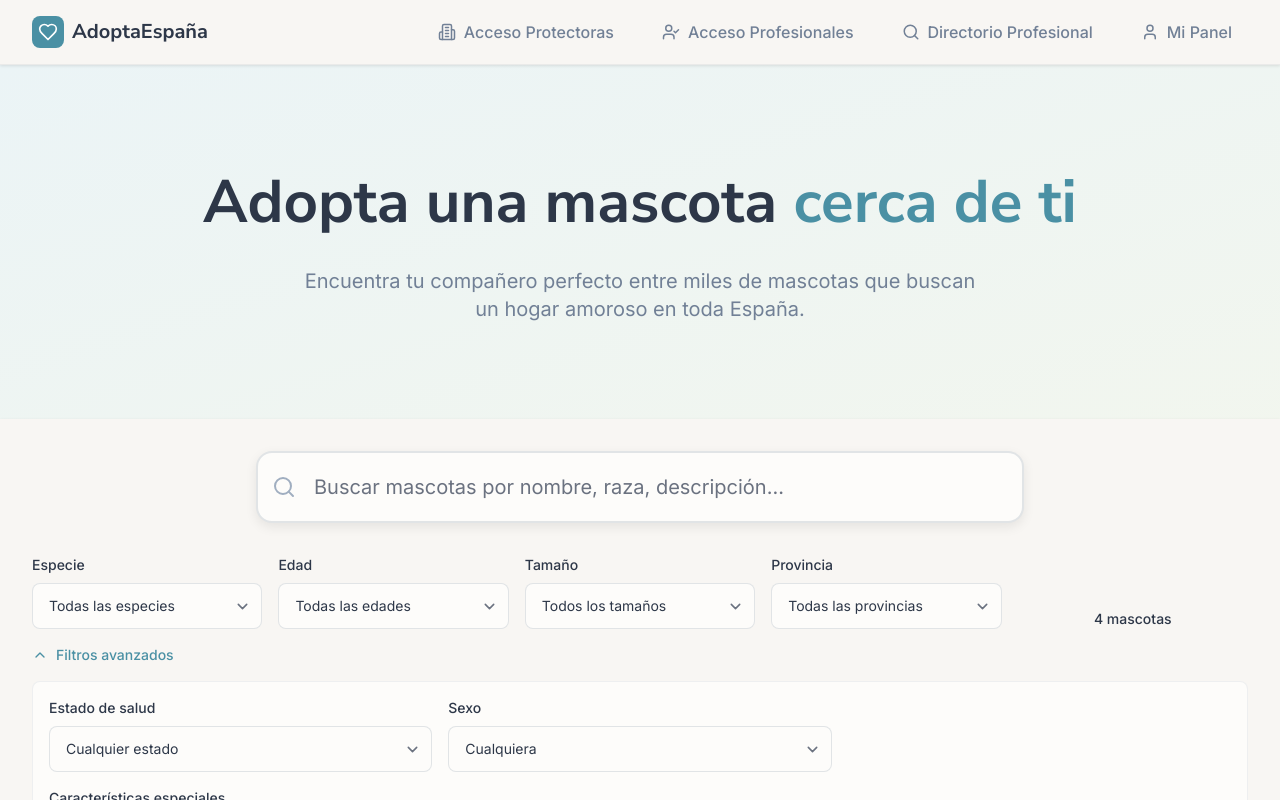
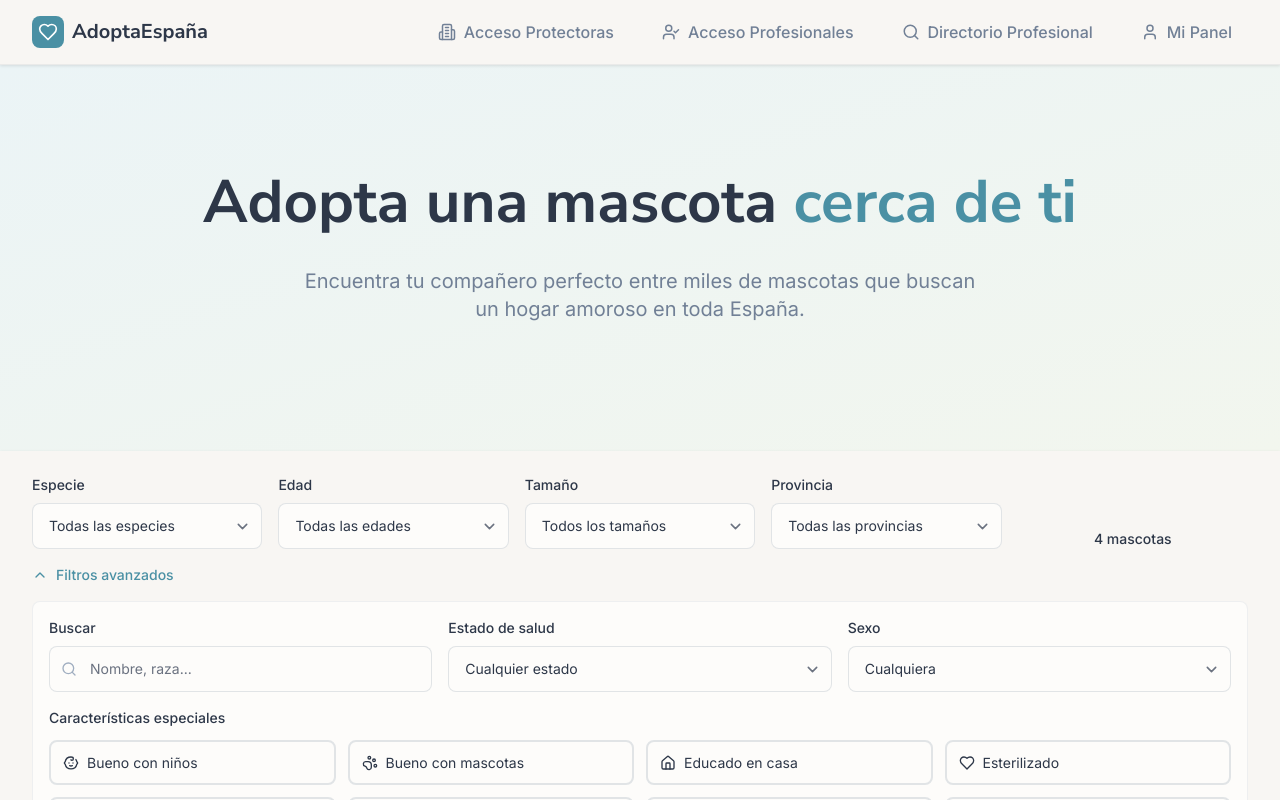
Before and after one commit to migansdr/petadopt, a React (Vite) app: page /public-pet-adoption-homepage in a window 1280 px wide. Both pictures are taken after a click on the button "Filtros avanzados". Shown: the top 800 px of the page. Built offline with nearby package versions, Linux system fonts and the light colour scheme.

Commit message:
Quitar buscador principal de la página de inicio

```diff
--- a/src/pages/public-pet-adoption-homepage/components/AdvancedFilterBar.jsx
+++ b/src/pages/public-pet-adoption-homepage/components/AdvancedFilterBar.jsx
@@ -80,38 +80,10 @@ const AdvancedFilterBar = ({ filters, onFilterChange, resultsCount, onResetFilte
   const availableBreeds = filters.species ? breedOptions[filters.species] || [] : [];
 
   return (
-    <div id="filter-section" className="bg-surface border-b border-border-light shadow-sm sticky top-16 z-30 -mt-8">
+    <div id="filter-section" className="bg-surface border-b border-border-light shadow-sm sticky top-16 z-30">
       <div className="max-w-7xl mx-auto px-4 sm:px-6 lg:px-8">
-        {/* Buscador Principal - Más grande y prominente */}
-        <div className="py-8">
-          <div className="max-w-3xl mx-auto">
-            <div className="relative">
-              <Icon
-                name="Search"
-                size={24}
-                className="absolute left-4 top-1/2 transform -translate-y-1/2 text-text-muted"
-              />
-              <input
-                type="text"
-                placeholder="Buscar mascotas por nombre, raza, descripción..."
-                value={filters.search || ''}
-                onChange={(e) => onFilterChange('search', e.target.value)}
-                className="w-full pl-14 pr-14 py-5 text-xl border-2 border-border rounded-2xl bg-background focus:outline-none focus:ring-2 focus:ring-primary-300 focus:border-primary transition-all duration-200 shadow-md hover:shadow-lg"
-              />
-              {filters.search && (
-                <button
-                  onClick={() => onFilterChange('search', '')}
-                  className="absolute right-4 top-1/2 transform -translate-y-1/2 text-text-muted hover:text-text-primary transition-colors duration-200"
-                >
-                  <Icon name="X" size={24} />
-                </button>
-              )}
-            </div>
-          </div>
-        </div>
-
         {/* Mobile Filter Toggle */}
-        <div className="lg:hidden pb-4">
+        <div className="lg:hidden py-4">
           <button
             onClick={() => setIsExpanded(!isExpanded)}
             className="w-full flex items-center justify-between p-4 bg-background rounded-lg border border-border hover:bg-surface-hover transition-all duration-200"
@@ -136,7 +108,7 @@ const AdvancedFilterBar = ({ filters, onFilterChange, resultsCount, onResetFilte
         </div>
 
         {/* Filter Controls */}
-        <div className={`${isExpanded ? 'block' : 'hidden'} lg:block pb-6`}>
+        <div className={`${isExpanded ? 'block' : 'hidden'} lg:block py-6`}>
           {/* Basic Filters */}
           <div className="grid grid-cols-1 sm:grid-cols-2 lg:grid-cols-4 xl:grid-cols-5 gap-4 mb-4">
             {/* Species */}
@@ -250,6 +222,35 @@ const AdvancedFilterBar = ({ filters, onFilterChange, resultsCount, onResetFilte
           {showAdvanced && (
             <div className="bg-background rounded-lg p-4 border border-border-light space-y-4">
               <div className="grid grid-cols-1 sm:grid-cols-2 lg:grid-cols-3 gap-4">
+                {/* Search */}
+                <div>
+                  <label className="block text-sm font-medium text-text-primary mb-2">
+                    Buscar
+                  </label>
+                  <div className="relative">
+                    <Icon
+                      name="Search"
+                      size={16}
+                      className="absolute left-3 top-1/2 transform -translate-y-1/2 text-text-muted"
+                    />
+                    <input
+                      type="text"
+                      placeholder="Nombre, raza..."
+                      value={filters.search || ''}
+                      onChange={(e) => onFilterChange('search', e.target.value)}
+                      className="input-field pl-10 text-sm"
+                    />
+                    {filters.search && (
+                      <button
+                        onClick={() => onFilterChange('search', '')}
+                        className="absolute right-3 top-1/2 transform -translate-y-1/2 text-text-muted hover:text-text-primary transition-colors duration-200"
+                      >
+                        <Icon name="X" size={16} />
+                      </button>
+                    )}
+                  </div>
+                </div>
+
                 {/* Breed */}
                 {filters.species && availableBreeds.length > 0 && (
                   <div>
```
